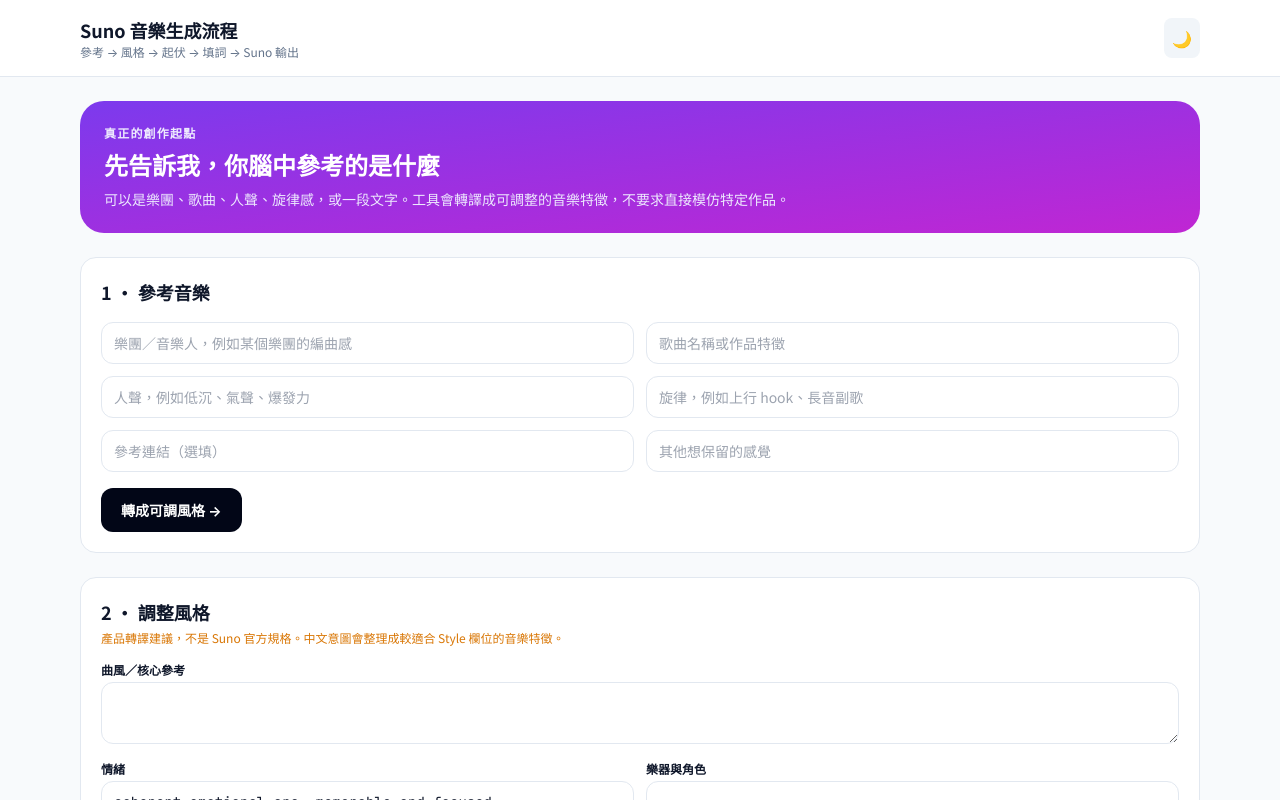
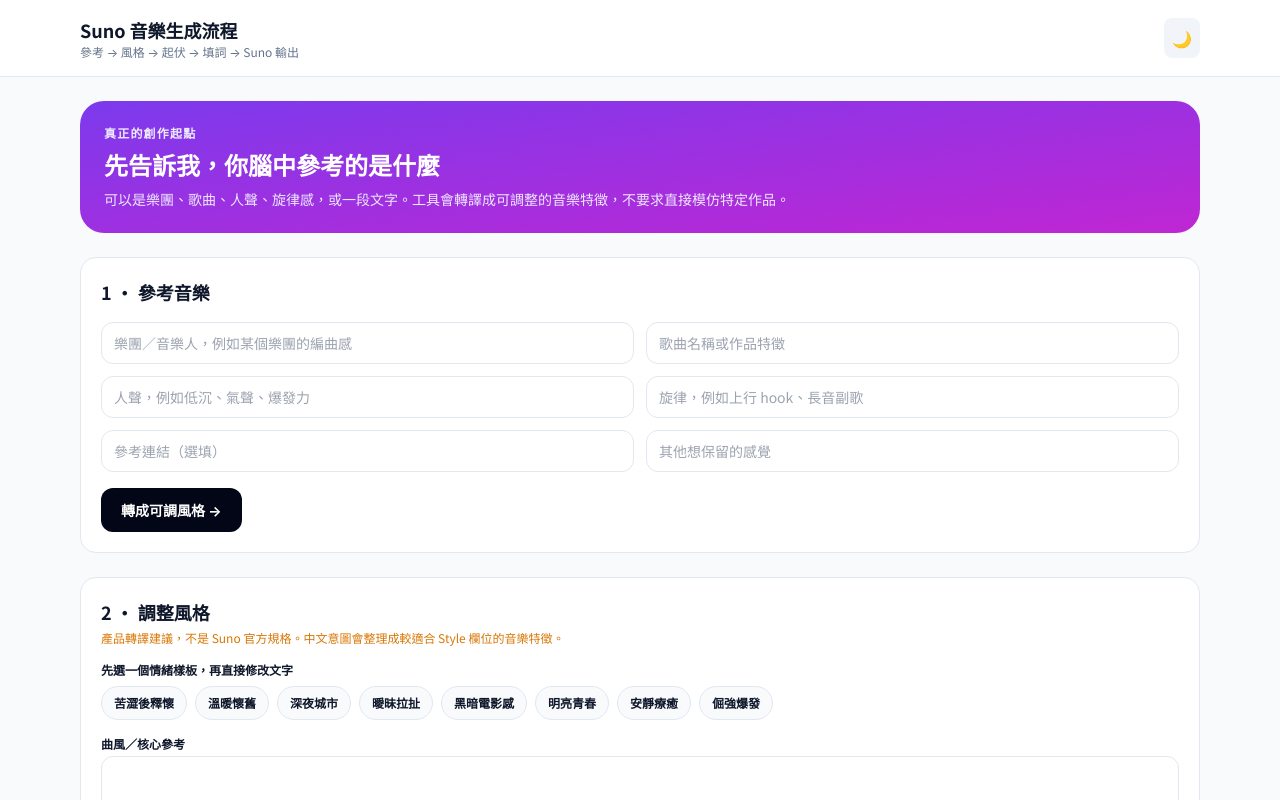
Before and after one commit to ed100084/SunoPromptGen, a React (Vite) app: page / in a window 1280 px wide. Shown: the top 800 px of the page. Built offline with nearby package versions, Linux system fonts and the light colour scheme.

Commit message:
feat: add editable mood templates

```diff
--- a/src/features/music-flow/MusicCreationFlow.tsx
+++ b/src/features/music-flow/MusicCreationFlow.tsx
@@ -2,7 +2,7 @@
 import { ThemeToggle } from '../../components/ThemeToggle';
 import { useTheme } from '../../hooks/useTheme';
 import {
-  buildExternalLyricsPrompt, buildSunoOutput, createArrangement, parseAndReviewLyrics,
+  buildExternalLyricsPrompt, buildSunoOutput, createArrangement, MOOD_TEMPLATES, parseAndReviewLyrics,
   suggestStyleFromReference, type FlowSection, type ReferenceInput, type StyleFacets,
 } from './musicFlow';
 
@@ -38,7 +38,7 @@
 
       <section className="rounded-2xl border border-slate-200 bg-white p-5 dark:border-slate-800 dark:bg-slate-900"><h2 className="text-lg font-bold">1 · 參考音樂</h2><div className="mt-4 grid gap-3 sm:grid-cols-2"><input className={input} value={reference.artist} onChange={(e) => updateRef('artist', e.target.value)} placeholder="樂團／音樂人，例如某個樂團的編曲感" /><input className={input} value={reference.song} onChange={(e) => updateRef('song', e.target.value)} placeholder="歌曲名稱或作品特徵" /><input className={input} value={reference.vocal} onChange={(e) => updateRef('vocal', e.target.value)} placeholder="人聲，例如低沉、氣聲、爆發力" /><input className={input} value={reference.melody} onChange={(e) => updateRef('melody', e.target.value)} placeholder="旋律，例如上行 hook、長音副歌" /><input className={input} value={reference.url} onChange={(e) => updateRef('url', e.target.value)} placeholder="參考連結（選填）" /><input className={input} value={reference.notes} onChange={(e) => updateRef('notes', e.target.value)} placeholder="其他想保留的感覺" /></div><button onClick={() => { const next = suggestStyleFromReference(reference); setStyle(next); setSections(createArrangement(next, instrumental)); }} className="mt-4 rounded-xl bg-slate-950 px-5 py-3 text-sm font-bold text-white dark:bg-violet-600">轉成可調風格 →</button></section>
 
-      <section className="rounded-2xl border border-slate-200 bg-white p-5 dark:border-slate-800 dark:bg-slate-900"><h2 className="text-lg font-bold">2 · 調整風格</h2><p className="mt-1 text-xs text-amber-600">產品轉譯建議，不是 Suno 官方規格。中文意圖會整理成較適合 Style 欄位的音樂特徵。</p><div className="mt-4 grid gap-3 sm:grid-cols-2">{([['genre','曲風／核心參考'],['mood','情緒'],['instruments','樂器與角色'],['vocal','人聲'],['tempo','速度／律動'],['production','製作與音色'],['avoid','避免事項']] as Array<[keyof StyleFacets,string]>).map(([key,label]) => <label key={key} className={key === 'genre' || key === 'production' ? 'sm:col-span-2' : ''}><span className="mb-1 block text-xs font-bold">{label}</span><textarea rows={key === 'genre' ? 2 : 1} className={input} value={style[key]} onChange={(e) => updateStyle(key, e.target.value)} /></label>)}</div></section>
+      <section className="rounded-2xl border border-slate-200 bg-white p-5 dark:border-slate-800 dark:bg-slate-900"><h2 className="text-lg font-bold">2 · 調整風格</h2><p className="mt-1 text-xs text-amber-600">產品轉譯建議，不是 Suno 官方規格。中文意圖會整理成較適合 Style 欄位的音樂特徵。</p><div className="mt-4"><p className="mb-2 text-xs font-bold">先選一個情緒樣板，再直接修改文字</p><div className="flex flex-wrap gap-2">{MOOD_TEMPLATES.map((template) => <button key={template.id} type="button" title={template.description} onClick={() => updateStyle('mood', template.value)} className={`rounded-full border px-3 py-2 text-xs font-semibold transition ${style.mood === template.value ? 'border-violet-500 bg-violet-600 text-white' : 'border-slate-200 bg-slate-50 hover:border-violet-300 dark:border-slate-700 dark:bg-slate-800'}`}>{template.name}</button>)}</div></div><div className="mt-4 grid gap-3 sm:grid-cols-2">{([['genre','曲風／核心參考'],['mood','情緒（可自由修改）'],['instruments','樂器與角色'],['vocal','人聲'],['tempo','速度／律動'],['production','製作與音色'],['avoid','避免事項']] as Array<[keyof StyleFacets,string]>).map(([key,label]) => <label key={key} className={key === 'genre' || key === 'production' ? 'sm:col-span-2' : ''}><span className="mb-1 block text-xs font-bold">{label}</span><textarea rows={key === 'genre' ? 2 : 1} className={input} value={style[key]} onChange={(e) => updateStyle(key, e.target.value)} /></label>)}</div></section>
 
       <section className="rounded-2xl border border-slate-200 bg-white p-5 dark:border-slate-800 dark:bg-slate-900"><div className="flex items-center justify-between"><div><h2 className="text-lg font-bold">3 · 段落與起伏</h2><p className="text-xs text-slate-500">已依一般歌曲弧線配置，你只要調整不符合想像的部分。</p></div><button onClick={() => setSections(createArrangement(style, instrumental))} className="rounded-lg border px-3 py-2 text-xs font-bold">重新配置</button></div><div className="mt-4 space-y-2">{sections.map((section, index) => <div key={`${section.tag}-${index}`} className="grid gap-2 rounded-xl bg-slate-50 p-3 sm:grid-cols-[8rem_7rem_1fr] dark:bg-slate-800"><input className={input} value={section.tag} onChange={(e) => setSections((items) => items.map((item, i) => i === index ? { ...item, tag: e.target.value } : item))} /><label className="text-xs">能量 {section.energy}/10<input className="w-full" type="range" min="1" max="10" value={section.energy} onChange={(e) => setSections((items) => items.map((item, i) => i === index ? { ...item, energy: Number(e.target.value) } : item))} /></label><input className={input} value={section.direction} onChange={(e) => setSections((items) => items.map((item, i) => i === index ? { ...item, direction: e.target.value } : item))} /></div>)}</div></section>
 
--- a/src/features/music-flow/musicFlow.ts
+++ b/src/features/music-flow/musicFlow.ts
@@ -27,6 +27,24 @@
 export interface LyricsReview { sections: ParsedLyricsSection[]; issues: string[] }
 
 const DISCLAIMER = '以下為產品轉譯建議，不是 Suno 官方規格。';
+
+export interface MoodTemplate {
+  id: string;
+  name: string;
+  description: string;
+  value: string;
+}
+
+export const MOOD_TEMPLATES: readonly MoodTemplate[] = [
+  { id: 'bittersweet-rise', name: '苦澀後釋懷', description: '主歌內斂，副歌逐漸放開', value: 'bittersweet and intimate in the verses, gradually hopeful, cathartic but controlled in the final chorus' },
+  { id: 'warm-nostalgia', name: '溫暖懷舊', description: '像回看一段珍貴記憶', value: 'warm, nostalgic and tender, softly glowing, emotionally sincere without becoming overly sentimental' },
+  { id: 'night-drive', name: '深夜城市', description: '孤獨但有流動與節奏', value: 'nocturnal, urban and reflective, quietly lonely, hypnotic forward motion with a subtle sense of possibility' },
+  { id: 'romantic-tension', name: '曖昧拉扯', description: '克制、靠近、退後', value: 'restrained romantic tension, vulnerable and magnetic, alternating closeness and distance before an emotional release' },
+  { id: 'dark-cinematic', name: '黑暗電影感', description: '壓迫、懸疑、壯闊', value: 'dark, cinematic and suspenseful, slow-building pressure, dramatic scale with a dangerous undertone' },
+  { id: 'bright-youth', name: '明亮青春', description: '有速度感與向前動力', value: 'bright, youthful and uplifting, playful momentum, open-hearted confidence and a memorable celebratory lift' },
+  { id: 'healing-minimal', name: '安靜療癒', description: '留白、呼吸、慢慢安定', value: 'calm, healing and spacious, fragile at first, gradually settling into quiet reassurance and emotional clarity' },
+  { id: 'defiant-power', name: '倔強爆發', description: '壓抑累積後一次釋放', value: 'defiant and determined, tension held beneath the surface, building toward one powerful and liberating peak' },
+];
 
 export function suggestStyleFromReference(reference: ReferenceInput): StyleFacets {
   const source = [reference.artist, reference.song, reference.vocal, reference.melody, reference.notes].filter(Boolean).join('；');
```
Also changed, not shown: 2 other files (tests, documents, lock files or other folders).
